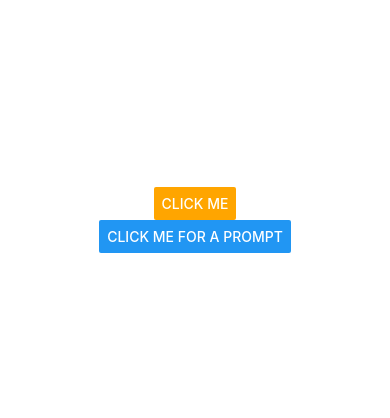
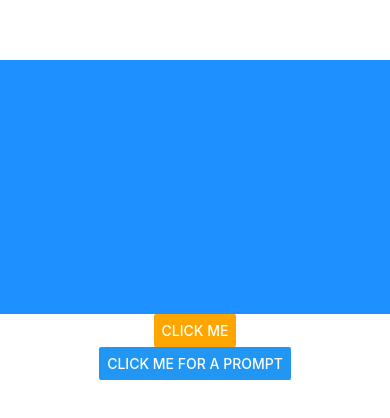
Before and after one commit to nelsonabieno/donewithit, a React Native app: screen / in a window 390 px wide. Shown: the part 202-620 px from the top of the page. Built offline with nearby package versions, Linux system fonts and the light colour scheme.

Commit message:
add view and update react native hooks package

```diff
--- a/App.js
+++ b/App.js
@@ -1,9 +1,17 @@
 import React from "react";
-import { StyleSheet, SafeAreaView, Button, Alert } from "react-native";
+import { StyleSheet, SafeAreaView, Button, Alert, View, Dimensions, useWindowDimensions } from "react-native";
 
 export default function App() {
+  console.log("====")
+  console.log(useWindowDimensions());
   return (
     <SafeAreaView style={styles.container}>
+      <View style={{
+        backgroundColor: "dodgerblue",
+        width: "100%",
+        height: "30%"
+        }}
+        ></View>
       <Button color="orange" title="Click Me" onPress={()=>Alert.alert("My title", "My Message", [{text: "Yes", onPress: ()=> {console.log("Yes")}}, {text: "No", onPress: ()=> {console.log("No")}}])}/>
       <Button
         title="Click Me for a Prompt"
```
Also changed, not shown: package.json (+4 -3 lines), 1 other file (tests, documents, lock files or other folders).
